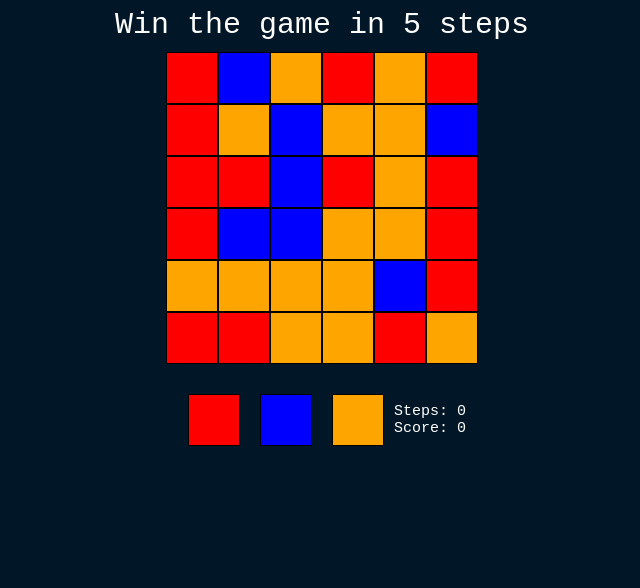
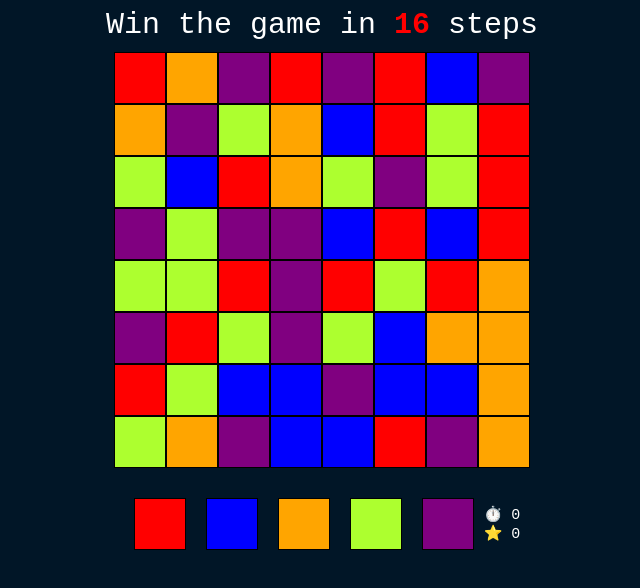
Before and after one commit to reflash/tiles-board-game, a React app: page / in a window 1280 px wide. Shown: the whole page, without its empty margins (318-958 px from the left). Built offline with nearby package versions, Linux system fonts and the light colour scheme.

Commit message:
Corrections and experiments

```diff
--- a/src/index.js
+++ b/src/index.js
@@ -9,8 +9,8 @@ class App extends React.Component {
   constructor(props) {
     super(props);
 
-    this.n = 6;
-    this.m = 3;
+    this.n = 8;
+    this.m = 5;
 
     this.options = [...Array(this.m).keys()].map(x => x + 1);
 
@@ -57,7 +57,7 @@ class App extends React.Component {
       isEnd: false,
       counter: 0,
       maxCounter: this.simulate(),
-      score: this.state.score
+      score: newScore
     });
   }
 
@@ -94,7 +94,8 @@ class App extends React.Component {
     return (
       <div className="App">
         <div className="hint">
-          Win the game in {this.state.maxCounter} steps{" "}
+          Win the game in <b className="highlight">{this.state.maxCounter}</b>{" "}
+          steps{" "}
         </div>
         <div className="board">
           {this.state.board.tiles.map(line => {
@@ -106,7 +107,7 @@ class App extends React.Component {
         </div>
         <div className="control">
           <div className="line">
-            {[1, 2, 3].map(el => {
+            {this.options.map(el => {
               return (
                 <div
                   onClick={() => this.changeColor(el)}
@@ -116,8 +117,8 @@ class App extends React.Component {
             })}
             <div className="score-nums">
               <div className="score-column">
-                <span>Steps: {this.state.counter}</span>
-                <span>Score: {this.state.score}</span>
+                <span>⏱️ {this.state.counter}</span>
+                <span>⭐ {this.state.score}</span>
               </div>
             </div>
           </div>
--- a/src/styles.css
+++ b/src/styles.css
@@ -10,6 +10,10 @@ body {
   justify-content: center;
   flex-flow: column;
   height: 100%;
+}
+
+.highlight {
+  color: red;
 }
 
 .hint {
@@ -75,6 +79,14 @@ body {
   background: orange;
 }
 
+.color-4 {
+  background: greenyellow;
+}
+
+.color-5 {
+  background: purple;
+}
+
 .score-nums {
   display: flex;
   color: white;
```
